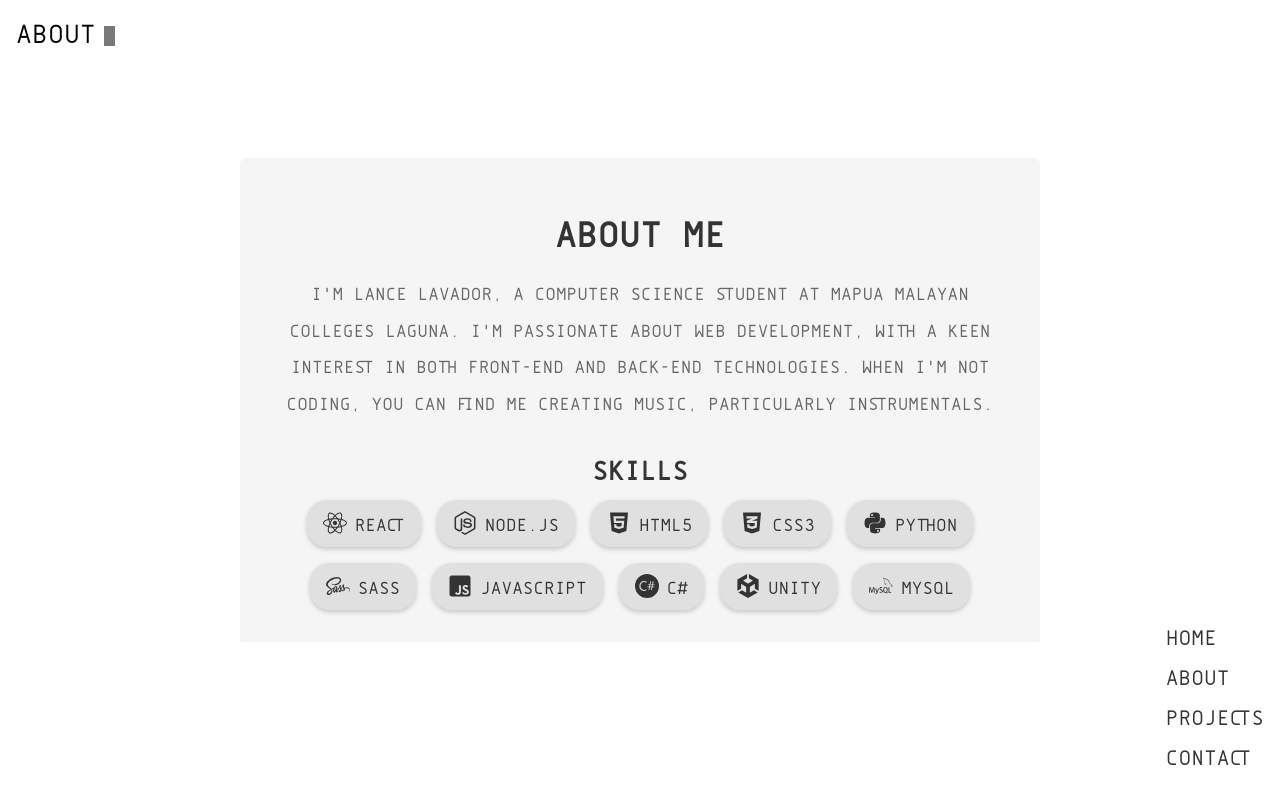
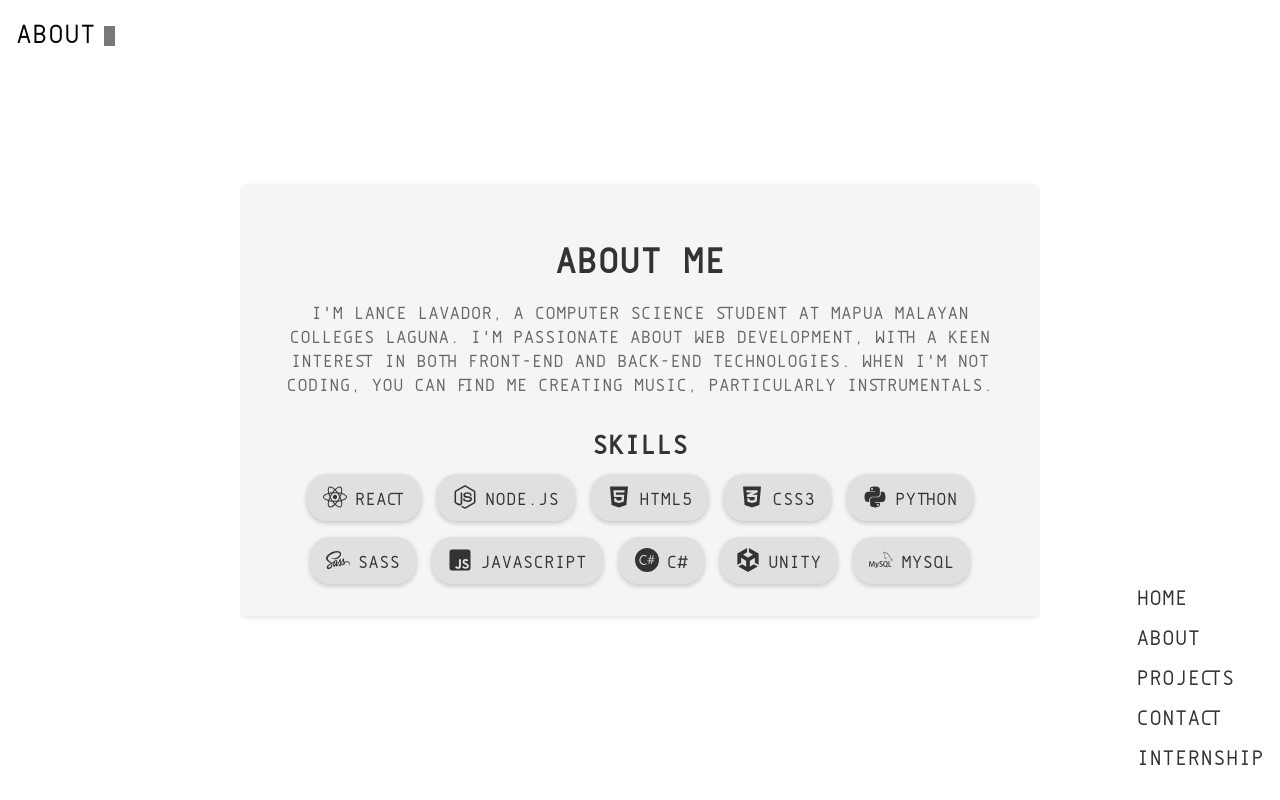
Before and after one commit to hsum4/WebPortfolio, a React (Create React App) app: page /about in a window 1280 px wide. Built offline with nearby package versions, Linux system fonts and the light colour scheme.

Commit message:
add internship page

```diff
--- a/src/App.js
+++ b/src/App.js
@@ -4,6 +4,7 @@ import HomePage from './components/pages/HomePage';
 import AboutPage from './components/pages/AboutPage';
 import ProjectsPage from './components/pages/ProjectsPage'
 import ContactPage from './components/pages/ContactPage';
+import InternshipPage from './components/pages/InternshipPage';
 
 const App = () => {
   return (
@@ -13,6 +14,7 @@ const App = () => {
         <Route path="/about" element={<AboutPage />} />
         <Route path="/projects" element={<ProjectsPage />} />
         <Route path="/contact" element={<ContactPage />} />
+        <Route path="/internship" element={<InternshipPage />} />
       </Routes>
     </Router>
   );
--- a/src/components/Layout.js
+++ b/src/components/Layout.js
@@ -56,6 +56,7 @@ const Layout = ({ children, title }) => {
             <li><Link to="/about" onClick={toggleSidebar}>About</Link></li>
             <li><Link to="/projects" onClick={toggleSidebar}>Projects</Link></li>
             <li><Link to="/contact" onClick={toggleSidebar}>Contact</Link></li>
+            <li><Link to="/internship" onClick={toggleSidebar}>Internship</Link></li>
           </ul>
         </nav>
       </div>
--- /dev/null
+++ b/src/components/pages/InternshipPage.js
@@ -0,0 +1,32 @@
+import React from 'react';
+import Layout from '../Layout';
+import './InternshipPage.scss';
+
+const InternshipPage = () => {
+  return (
+    <Layout title="INTERNSHIP">
+      <div className="internshippage">
+        <div className="content-box">
+          <h2>Introduction</h2>
+          <p>
+            STMicroElectronics is a semiconductor company based in Switzerland, with a facility in Calamba, Laguna. As a Test Systems Intern, my main tasks included monitoring tester machines and automating processes to improve efficiency. One key project was developing a watchdog program to ensure the proper functioning of the SPADe program, crucial for the testing process. This internship allowed me to apply my skills in software engineering, programming, and automation, enhancing the testing workflow and system reliability.
+          </p>
+        </div>
+        <div className="content-box">
+          <h2>Output: SpWatch</h2>
+          <p>
+            SpWatch is a watchdog program that monitors the MGUI and SPADe programs, essential for the testing process. It ensures continuous operation by checking if both programs are running and automatically launching SPADe if it's not active while MGUI is running. Developed using Python, SpWatch automated the manual process of monitoring tester machines, reducing workload and minimizing errors, leading to a more efficient and reliable testing workflow.
+          </p>
+        </div>
+        <div className="content-box">
+          <h2>Conclusion</h2>
+          <p>
+            During my internship at STMicroElectronics, I learned the differences between schoolwork and real job responsibilities, emphasizing self-reliance and effective communication. Working with limited resources, like using Python under constraints, taught me creative problem-solving. This experience applied my academic knowledge to real-world scenarios, preparing me for future tech roles and underscoring the importance of adaptability and continuous learning.
+          </p>
+        </div>
+      </div>
+    </Layout>
+  );
+};
+
+export default InternshipPage;
--- /dev/null
+++ b/src/components/pages/InternshipPage.scss
@@ -0,0 +1,34 @@
+.internshippage {
+    display: flex;
+    flex-direction: column;
+    align-items: center;
+    justify-content: center;
+    height: fit-content;
+    margin: 0;
+    padding: 0;
+    box-sizing: border-box;
+    overflow: hidden;
+  }
+
+  .content-box {
+    background-color: #f5f5f5;
+    padding: 2rem;
+    border-radius: 8px;
+    box-shadow: 0 2px 5px rgba(0, 0, 0, 0.1);
+    max-width: 800px;
+    width: 100%;
+    text-align: center;
+    box-sizing: border-box;
+    margin: 1rem 0;
+  }
+
+  h2 {
+    color: #333;
+    font-size: 1.75rem;
+  }
+
+  p {
+    color: #666;
+    font-size: 1rem;
+    line-height: 1.5;
+  }
```
